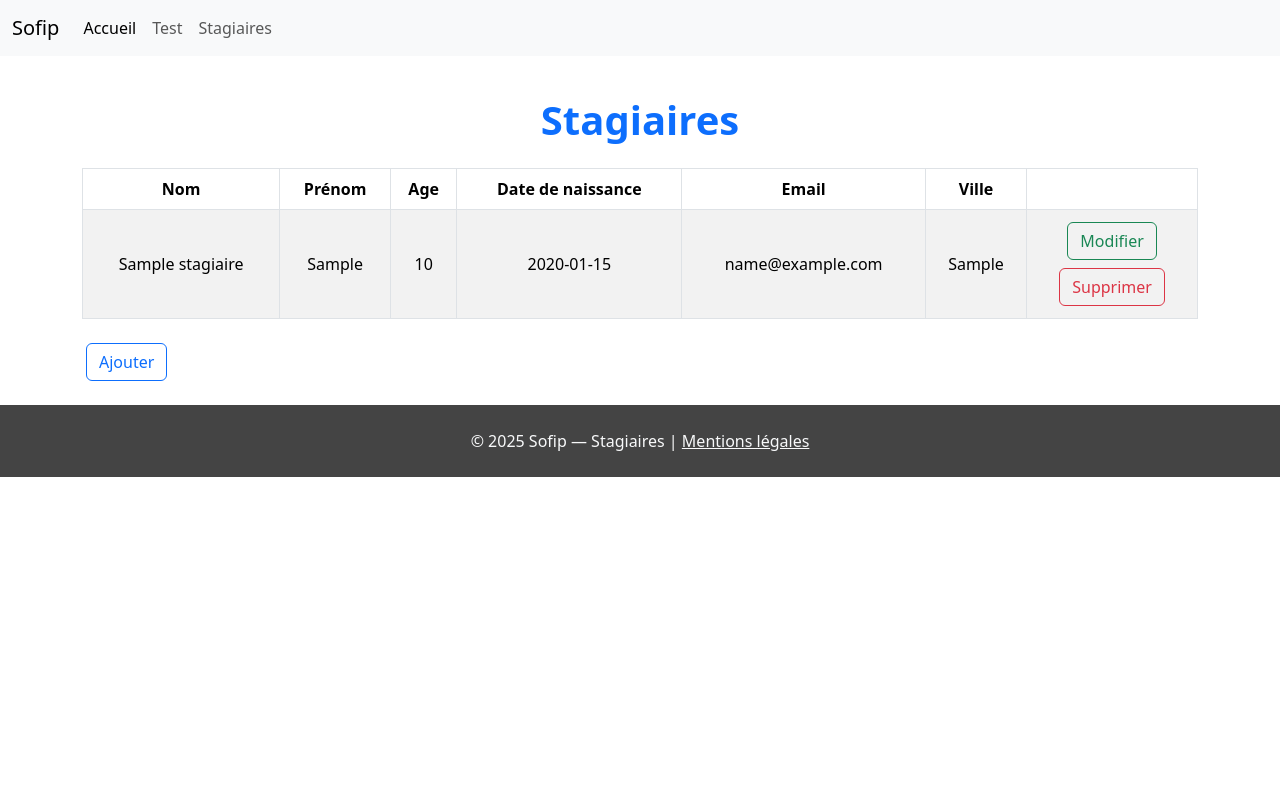
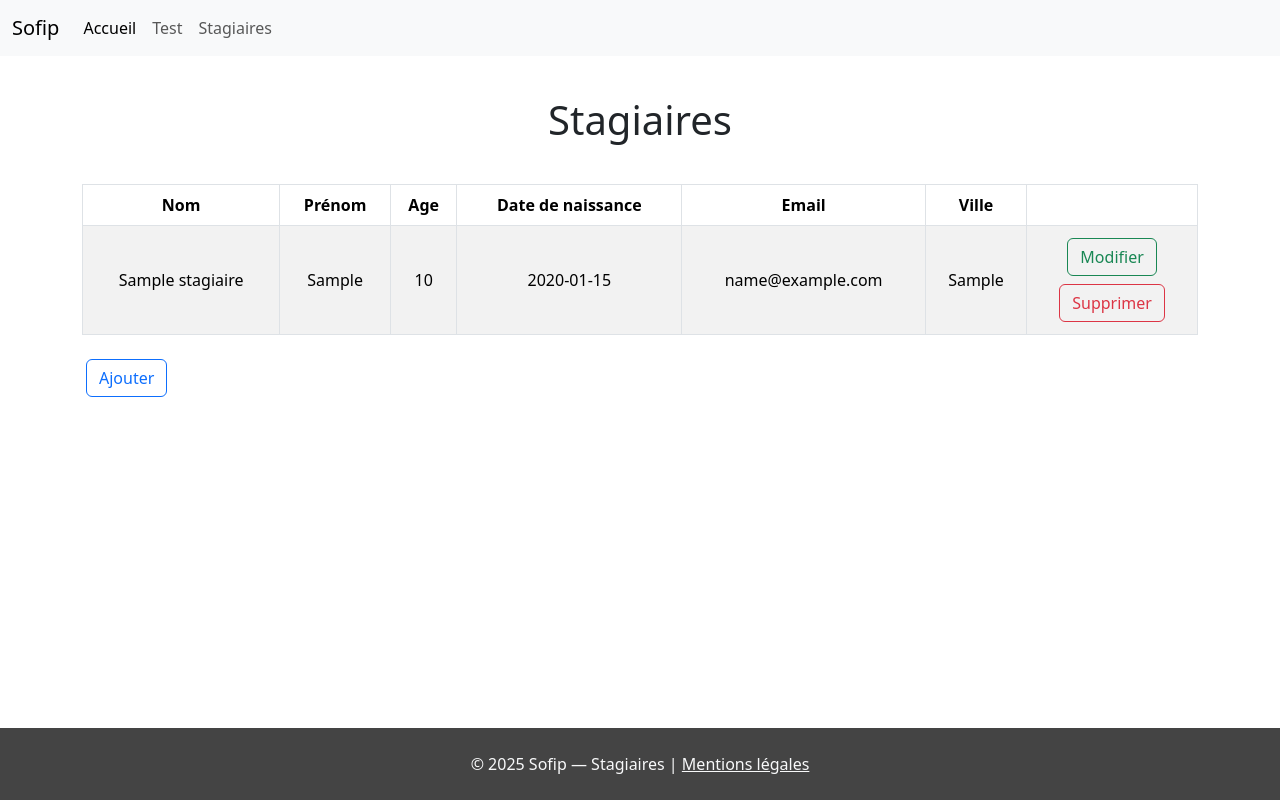
Before and after one commit to Perrine96/pierre_sofip, a PHP site: page /templates/stagiaires.php in a window 1280 px wide. Run offline with PHP 8.4, Linux system fonts and the light colour scheme; tables that the repository leaves empty hold one stand-in row (values such as "Sample post").

Commit message:
finitions

```diff
--- a/index.php
+++ b/index.php
@@ -2,7 +2,7 @@
 <?php require_once __DIR__ . '/templates/partials/__nav.php'; ?>
 
 
-<header class="hero-banner d-flex justify-content-center align-items-center text-white text-center">
+<header class="hero-banner d-flex justify-content-center align-items-center text-white text-center ">
   <div class="container">
     <h1 class="mb-4">Bienvenue sur l'espace de gestion des stagiaires</h1>
 
--- a/public/css/style.css
+++ b/public/css/style.css
@@ -4,7 +4,7 @@
   background-image: url('/pierre_sofip/public/img/hero.jpg');
   background-size: cover;
   background-position: center;
-  height: 90vh;
+  height: 89vh;
   z-index: 0;
   overflow: hidden;
 }
--- a/templates/addStagiaires.php
+++ b/templates/addStagiaires.php
@@ -16,7 +16,7 @@
     <input type="date" name="date_de_naissance" id="date_de_naissance" required class="form-control mb-4">
 
     <label for="nom">Email</label>
-    <input type="text" name="email" id="email" required class="form-control mb-4">
+    <input type="email" name="email" id="email" required class="form-control mb-4">
 
     <label for="ville">Ville</label>
     <input type="text" name="ville" id="ville" required class="form-control mb-4">
--- a/templates/partials/__head.php
+++ b/templates/partials/__head.php
@@ -7,4 +7,4 @@
     <link rel="stylesheet" href="/pierre_sofip/public/css/style.css">
     <title>Sofip</title>
 </head>
-<body>
+<body class="d-flex flex-column min-vh-100">
--- a/templates/stagiaires.php
+++ b/templates/stagiaires.php
@@ -4,8 +4,8 @@ require_once __DIR__ . '/partials/__head.php';
 require_once __DIR__ . '/partials/__nav.php';
 ?>
 
-<div class="container mt-4">
-    <h1 class="text-center text-primary fw-bold p-3">Stagiaires</h1>
+<div class="container mt-4 flex-grow-1">
+    <h1 class="text-center mb-4 p-3">Stagiaires</h1>
     <table class="table border table-striped">
         <thead>
             <tr>
```
Also changed, not shown: tests/test_connexion.php (+1 -1 lines), README.md.
